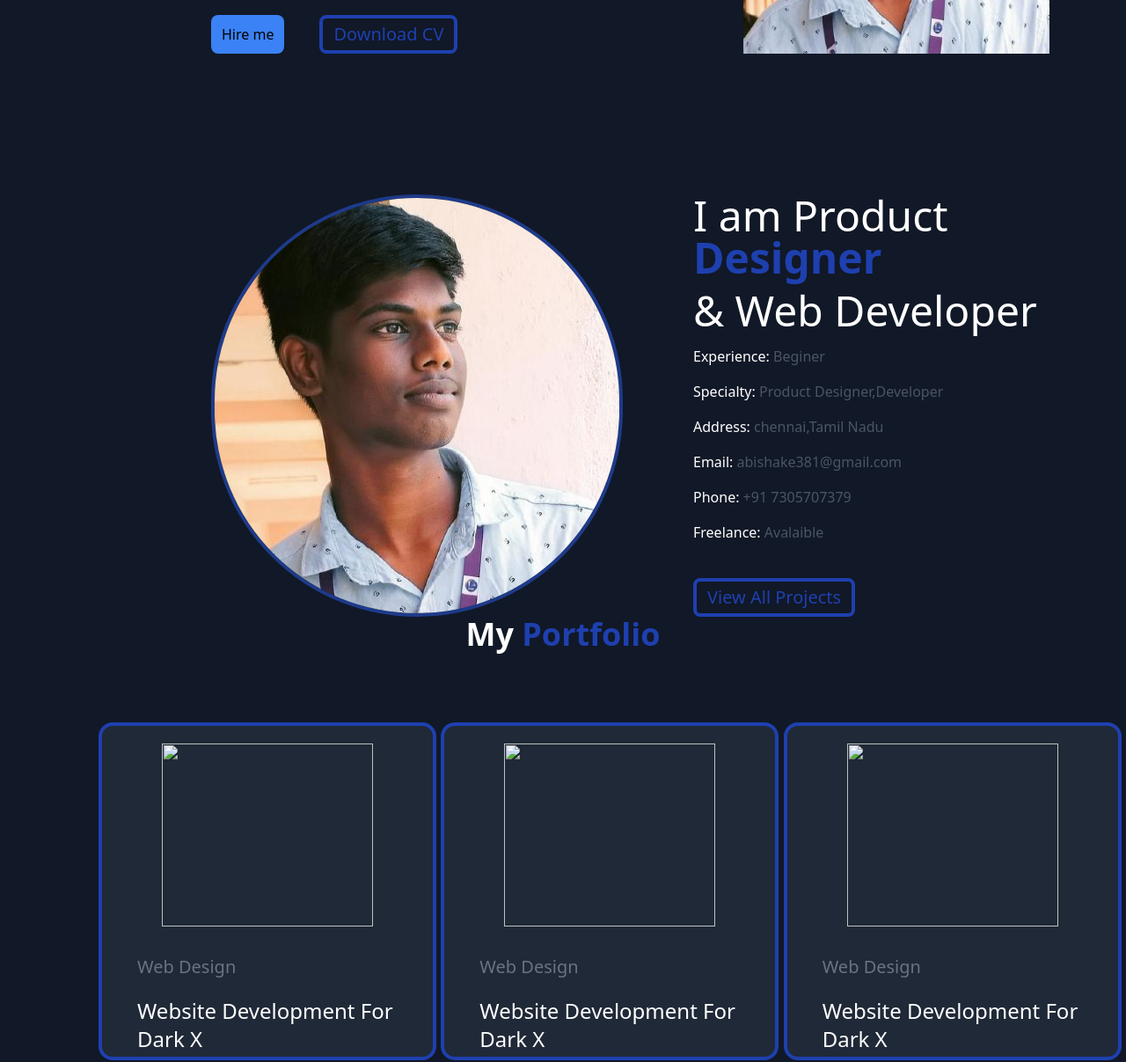
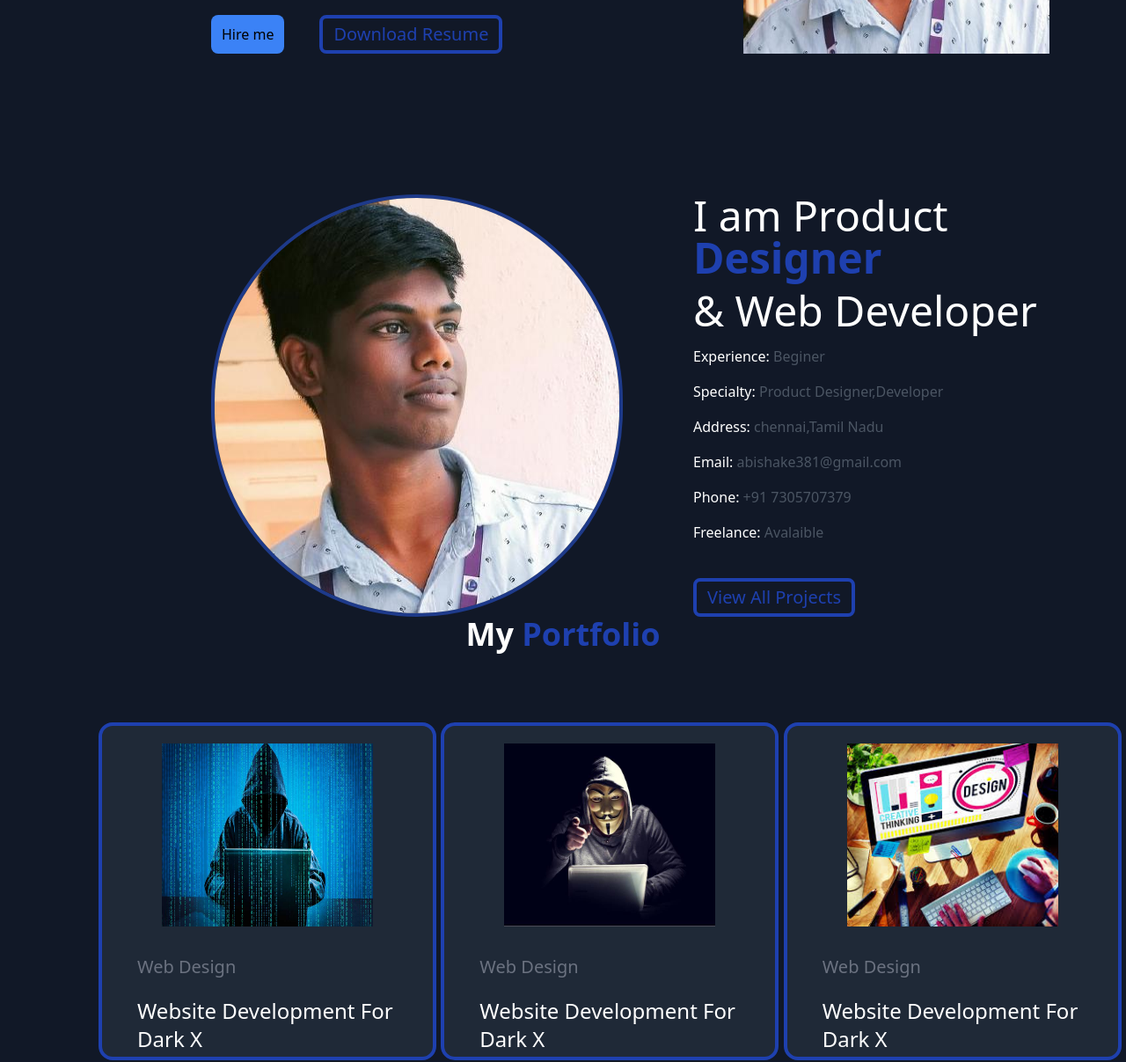
Before and after one commit to Abishake01/portfolio, a website: page frist.html in a window 1280 px wide. Shown: the part 539-1746 px from the top of the page at 88% size. Drawn offline with nearby package versions, Linux system fonts and the light colour scheme.

Commit message:
new update

```diff
--- a/frist.html
+++ b/frist.html
@@ -11,7 +11,7 @@
 </head>
 
 <body class="bg-gray-900">
-    <nav class=" top-0 sticky bg-blue-400">
+    <nav class=" top-0 sticky bg-gray-900">
         <div class="flex ">
 
             <h1 class="text-white text-4xl pl-60">Developer <span class="text-blue-800">X.</span></h1>
@@ -21,12 +21,17 @@
                     <li class="text-white hover:text-blue-800">About</li>
                     <li class="text-white hover:text-blue-800">Services</li>
                     <li class="text-white hover:text-blue-800">Portfollo</li>
+
                     <li class="text-white hover:text-blue-800">Contact</li>
+
 
                 </ul>
             </div>
+
             <div class="flex pl-80 pt-2">
+                <a href="tel:+91 7305707979">
                 <button class="text-white px-2 py-1 border-blue-800 rounded-full   border-4 bg-slate-600 hover:text-blue-800">contact me</button>
+                </a>
             </div>
         </div>
     </nav>
@@ -133,10 +138,10 @@
                     </div>
                 </div>
                 <div class="pt-5 flex gap-10 ">
-                    <button class="ml-60 bg-blue-500  px-3 py-1 rounded-lg hover:text-white">Hire me</button>
+                    <button class="ml-60 bg-blue-500  px-3 py-1 rounded-lg hover:text-white">Hire me</button><a href="resume.pdf"download>
                     <button
-                        class=" border-4 border-blue-800 px-3 py-1 rounded-lg text-blue-800 hover:text-white text-xl">Download
-                        CV</button>
+                         class=" border-4 border-blue-800 px-3 py-1 rounded-lg text-blue-800 hover:text-white text-xl">Download
+                        Resume</button> </a>
                 </div>
             </div>
             <div class=" pt-20 ml-44">
@@ -161,28 +166,28 @@
                     </div>
                  </div>
         </div>
-        <div id="Portfolio">
+        <div id="Portfolio" >
             <div class="flex justify-center pb-20">
               <h1 class="text-white text-4xl font-bold">My <span class="text-blue-800">Portfolio</span></h1>
             </div>
             <div class="grid grid-cols-3 pl-28 pb-20">
               <div class="h-96 w-96 bg-gray-800 rounded-2xl border-4 border-blue-800">
                 <div class="pl-10 pt-5">
-                  <img class="h-52 w-60 ml-7" src="web3.jpg" alt="">
+                  <img class="h-52 w-60 ml-7" src="webpage.jpg" alt="">
                 </div>
                 <h1 class="pl-10 text-gray-500 text-xl mt-8">Web Design</h1>
                 <h2 class="pl-10 pt-5 text-white text-2xl">Website Development For <br> Dark X</h2>
               </div>
               <d iv class="h-96 w-96 bg-gray-800 rounded-2xl border-4 border-blue-800">
                 <div class="pl-10 pt-5">
-                  <img class="h-52 w-60 ml-7" src="web2.jpeg" alt="">
+                  <img class="h-52 w-60 ml-7" src="webpage1.jpg" alt="">
                 </div>
                 <h1 class="pl-10 text-gray-500 text-xl mt-8">Web Design</h1>
                 <h2 class="pl-10 pt-5 text-white text-2xl">Website Development For <br> Dark X</h2>
               </d>
               <div class="h-96 w-96 bg-gray-800 rounded-2xl border-4 border-blue-800">
                 <div class="pl-10 pt-5">
-                  <img class="h-52 w-60 ml-7" src="web.jpg" alt="">
+                  <img class="h-52 w-60 ml-7" src="webpage2.jpg" alt="">
                 </div>
                 <h1 class="pl-10 text-gray-500 text-xl mt-8">Web Design</h1>
                 <h2 class="pl-10 pt-5 text-white text-2xl">Website Development For <br> Dark X</h2>
```
Also changed, not shown: webpage.jpg (added), webpage1.jpg (added), webpage2.jpg (added), 1 other file.
